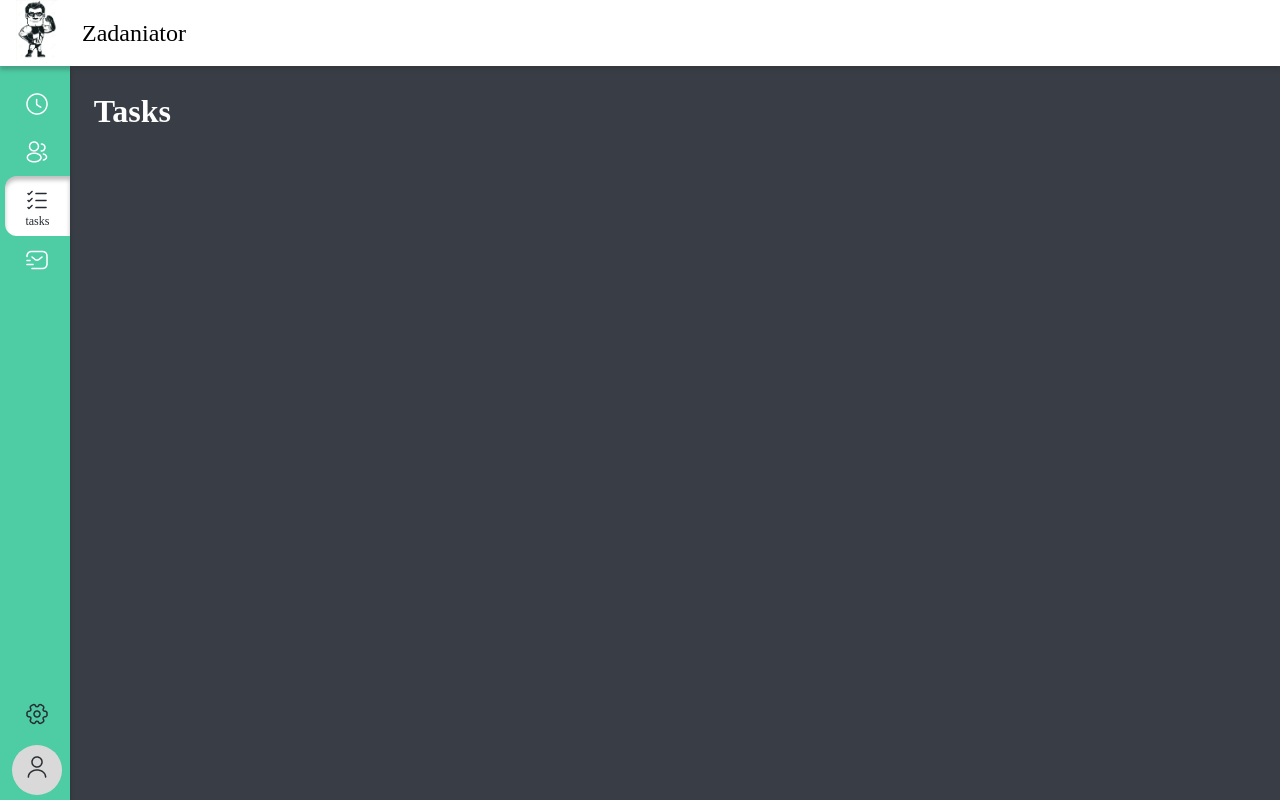
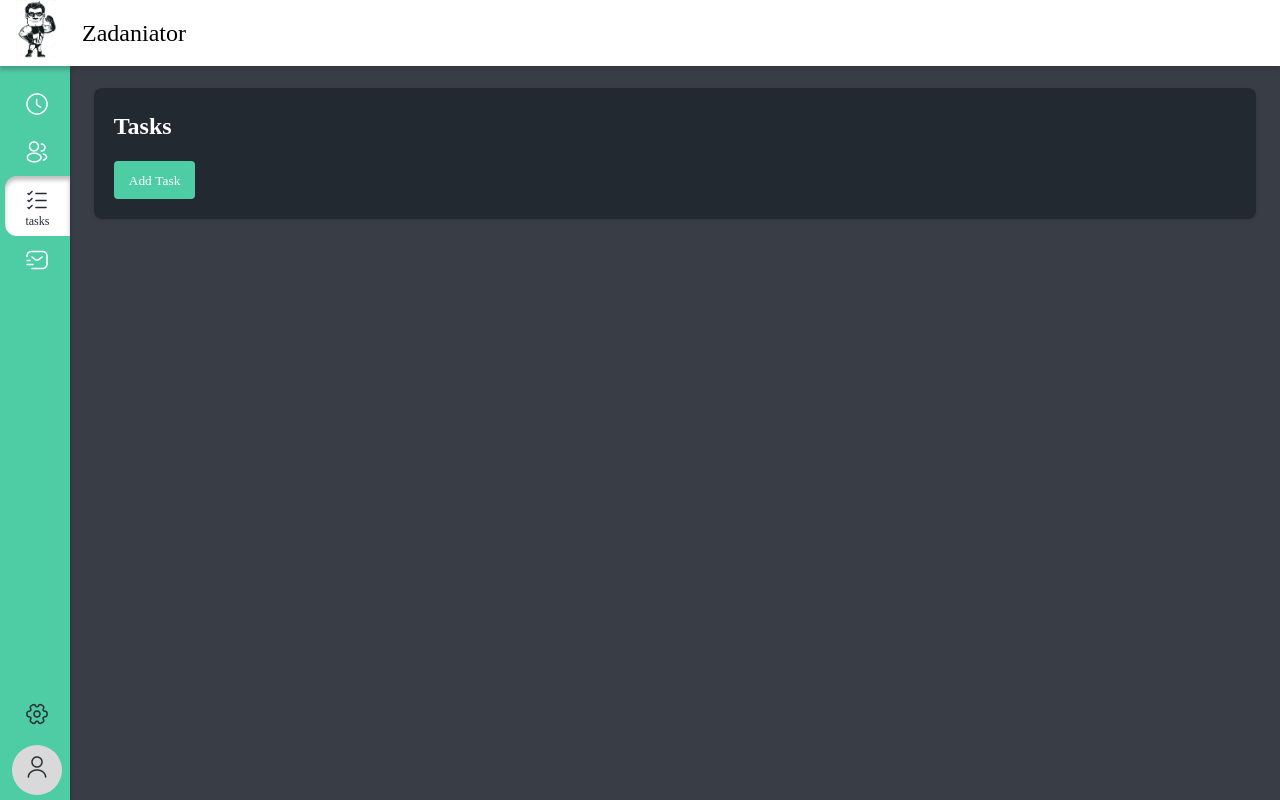
Before and after one commit to zyzik1248/zadaniator, a React (Create React App) app: page /tasks in a window 1280 px wide. Built offline with nearby package versions, Linux system fonts and the light colour scheme; a web font is replaced by a local one.

Commit message:
tasks dodanie formularza

```diff
--- a/src/App.tsx
+++ b/src/App.tsx
@@ -3,7 +3,6 @@ import { BrowserRouter, Route, Routes } from 'react-router';
 import Teams from './pages/Teams.tsx';
 import Layout from './component/layout/Layout.tsx';
 import Home from './pages/Home.tsx';
-import Calendar from './pages/Calendar.tsx';
 import Profile from './pages/Profile.tsx';
 import Tasks from './pages/Tasks.tsx';
 import Feedback from './pages/Feedback.tsx';
@@ -22,10 +21,10 @@ const App = () => {
         {/* Ścieżki z układem */}
         <Route element={<Layout />}>
           <Route index element={<Home />} />
-          <Route path="calendar" element={<Calendar />} />
+
           <Route path="teams" element={<Teams />} />
           <Route path="tasks" element={<Tasks />} />
-          <Route path="feedback" element={<Feedback />} />
+          <Route path="project" element={<Feedback />} />
           <Route path="settings" element={<Settings />} />
           <Route path="profile" element={<Profile />} />
         </Route>
--- a/src/pages/Calendar.tsx
+++ /dev/null
@@ -1,11 +0,0 @@
-import React from 'react';
-
-const Calendar = () =>{
-    return(
-        <div>
-            <h1>Calendar</h1>
-        </div>
-    )
-}
-
-export default Calendar
--- /dev/null
+++ b/src/pages/Tasks.scss
@@ -0,0 +1,97 @@
+.tasks-container {
+    padding: 20px;
+    font-family: Arial, sans-serif;
+    background-color: var(--black-v2);
+    border-radius: 8px;
+    box-shadow: 0 2px 4px rgba(0, 0, 0, 0.1);
+}
+
+.tasks-title {
+    font-size: 24px;
+    color: #fff;
+    margin-bottom: 20px;
+}
+
+.tasks-button {
+    background-color: #007bff;
+    color: #fff;
+    border: none;
+    padding: 10px 15px;
+    border-radius: 4px;
+    cursor: pointer;
+    transition: background-color 0.3s ease;
+}
+
+.tasks-button:hover {
+    background-color: #0056b3;
+}
+
+.tasks-form {
+    margin-top: 20px;
+}
+
+.form-group {
+    margin-bottom: 15px;
+}
+
+.form-group label {
+    display: block;
+    font-weight: bold;
+    margin-bottom: 5px;
+    color: #555;
+}
+
+.form-group input,
+.form-group textarea {
+    width: 100%;
+    padding: 8px;
+    border: 1px solid #555;
+    border-radius: 4px;
+    font-size: 14px;
+}
+
+.form-group textarea {
+    resize: vertical;
+    height: 100px;
+}
+
+.form-submit-button {
+    background-color: #4ECCA3;
+    color: #fff;
+    border: none;
+    padding: 10px 15px;
+    border-radius: 4px;
+    cursor: pointer;
+    transition: background-color 0.3s ease;
+}
+
+.form-submit-button:hover {
+    background-color: #218838;
+}
+.add-button {
+    background-color: #4ECCA3; /* Zielony */
+    color: white;
+    border: none;
+    padding: 10px 15px;
+    border-radius: 4px;
+    cursor: pointer;
+    transition: background-color 0.3s ease;
+}
+
+.add-button:hover {
+    background-color: #218838;
+}
+
+.cancel-button {
+    background-color: #dc3545; /* Czerwony */
+    color: white;
+    border: none;
+    padding: 10px 15px;
+    border-radius: 4px;
+    cursor: pointer;
+    transition: background-color 0.3s ease;
+}
+
+.cancel-button:hover {
+    background-color: #c82333;
+}
--- a/src/pages/Tasks.tsx
+++ b/src/pages/Tasks.tsx
@@ -1,11 +1,81 @@
-import React from 'react';
+import React, { useState } from 'react';
+import './Tasks.scss';
 
-const Tasks = () =>{
-    return(
-        <div>
-            <h1>Tasks</h1>
+const Tasks = () => {
+    const [showForm, setShowForm] = useState(false);
+    const [formData, setFormData] = useState({
+        title: '',
+        project: '',
+        content: ''
+    });
+
+    const handleInputChange = (e) => {
+        const { name, value } = e.target;
+        setFormData({
+            ...formData,
+            [name]: value
+        });
+    };
+
+    const handleFormSubmit = (e) => {
+        e.preventDefault();
+        console.log('New Task:', formData);
+        // Add logic to save the task
+        setFormData({ title: '', project: '', content: '' });
+        setShowForm(false);
+    };
+
+    return (
+        <div className="tasks-container">
+            <h1 className="tasks-title">Tasks</h1>
+            <button
+                className={showForm ? "tasks-button cancel-button" : "tasks-button add-button"}
+                onClick={() => setShowForm(!showForm)}
+            >
+                {showForm ? 'Cancel' : 'Add Task'}
+            </button>
+            {showForm && (
+                <form className="tasks-form" onSubmit={handleFormSubmit}>
+                    <div className="form-group">
+                        <label htmlFor="title">Tytuł:</label>
+                        <input
+                            type="text"
+                            id="title"
+                            name="title"
+                            value={formData.title}
+                            onChange={handleInputChange}
+                            className="text-input"
+                            style={{ color: '#000' }}
+                        />
+                    </div>
+                    <div className="form-group">
+                        <label htmlFor="project">Projekt:</label>
+                        <input
+                            type="text"
+                            id="project"
+                            name="project"
+                            value={formData.project}
+                            onChange={handleInputChange}
+                            className="text-input"
+                            style={{ color: '#000' }}
+                        />
+                    </div>
+                    <div className="form-group">
+                        <label htmlFor="content">Treść:</label>
+                        <textarea
+                            id="content"
+                            name="content"
+                            value={formData.content}
+                            onChange={handleInputChange}
+                            className="text-input"
+                            style={{ color: '#000' }}
+                        ></textarea>
+                    </div>
+                    <button className="form-submit-button" type="submit">Save Task</button>
+                </form>
+            )}
         </div>
-    )
-}
+    );
+};
 
-export default Tasks
+export default Tasks;
```
